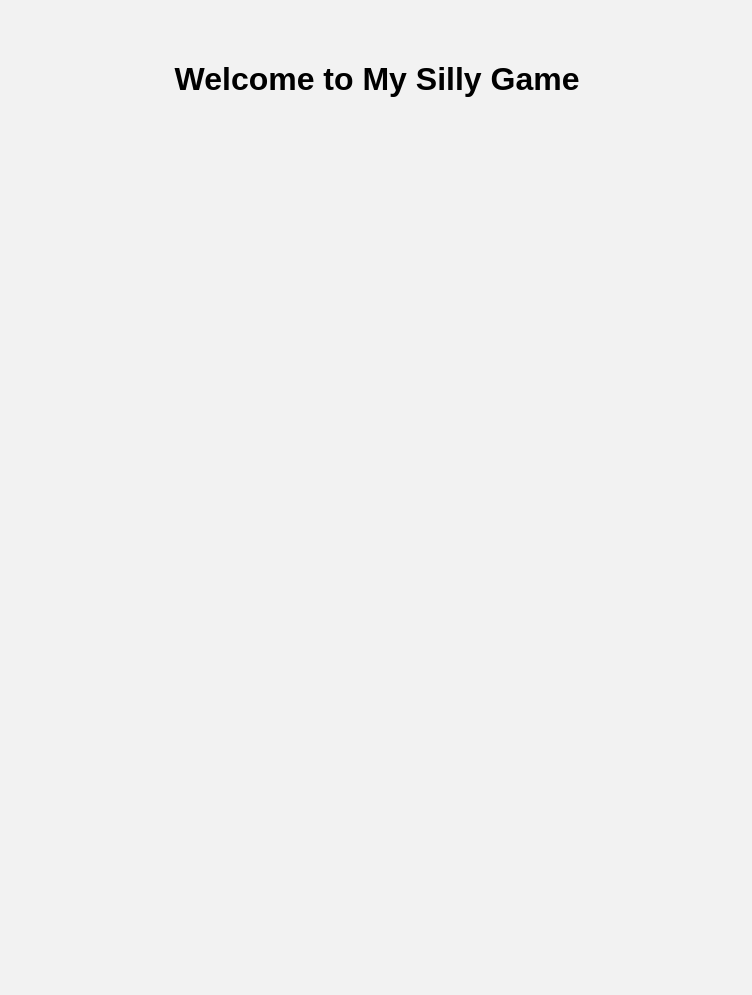
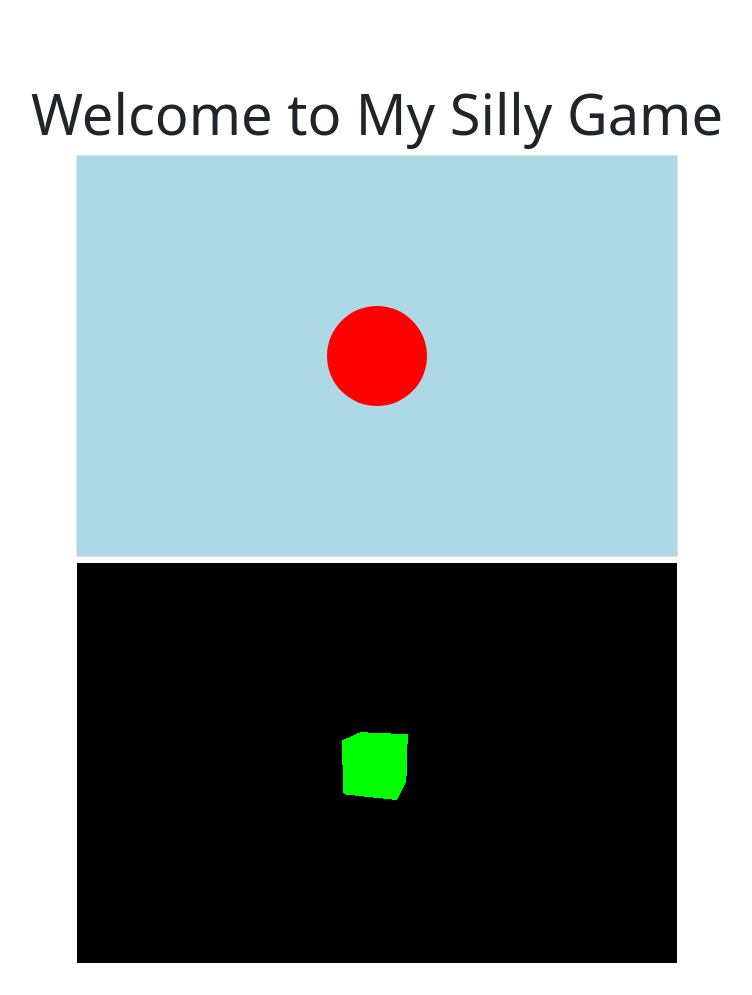
Before and after one commit to TheBlinkCoding/project-one, a plain HTML site: page index.html in a window 1280 px wide. Shown: the whole page, without its empty margins (263-1015 px from the left). Before the commit the page ends 800 px from the top, so only its background shows below. Drawn offline with nearby package versions, Linux system fonts and the light colour scheme.

Commit message:
Basic JS

```diff
--- a/index.html
+++ b/index.html
@@ -5,9 +5,23 @@
         <meta name="viewport" content="width=device-width, initial-scale=1.0" />
         <title>My Silly Game</title>
         <link rel="stylesheet" href="style.css" />
+        <link href="https://cdn.jsdelivr.net/npm/bootstrap@5.3.2/dist/css/bootstrap.min.css" rel="stylesheet">
+        <script src="https://cdn.jsdelivr.net/npm/bootstrap@5.3.2/dist/js/bootstrap.bundle.min.js"></script>
     </head>
     <body>
-        <h1>Welcome to My Silly Game</h1>
+        <div class="container text-center mt-5">
+            <h1 class="display-4">Welcome to My Silly Game</h1>
+            <canvas id="myCanvas" width="600" height="400" class="border"></canvas>
+            <div id="three-container" style="width: 600px; height: 400px; margin: auto;"></div>
+        </div>
+
+        <!-- Three.js -->
+        <script src="https://cdn.jsdelivr.net/npm/three@0.158.0/build/three.min.js"></script>
+
+        <!-- ScrollReveal -->
+        <script src="https://unpkg.com/scrollreveal"></script>
+
+        <!-- Custom JS -->
         <script src="script.js"></script>
     </body>
 </html>
--- a/script.js
+++ b/script.js
@@ -1 +1,32 @@
-console.log("Silly game is loading...");
+ScrollReveal().reveal('h1', { delay: 500, origin: 'bottom', distance: '50px' });
+
+// HTML Canvas demo
+const canvas = document.getElementById('myCanvas');
+const ctx = canvas.getContext('2d');
+ctx.fillStyle = 'lightblue';
+ctx.fillRect(0, 0, canvas.width, canvas.height);
+ctx.fillStyle = 'red';
+ctx.beginPath();
+ctx.arc(300, 200, 50, 0, 2 * Math.PI);
+ctx.fill();
+
+// Three.js demo
+const scene = new THREE.Scene();
+const camera = new THREE.PerspectiveCamera(75, 600 / 400, 0.1, 1000);
+const renderer = new THREE.WebGLRenderer();
+renderer.setSize(600, 400);
+document.getElementById('three-container').appendChild(renderer.domElement);
+
+const geometry = new THREE.BoxGeometry();
+const material = new THREE.MeshBasicMaterial({ color: 0x00ff00 });
+const cube = new THREE.Mesh(geometry, material);
+scene.add(cube);
+camera.position.z = 5;
+
+function animate() {
+  requestAnimationFrame(animate);
+  cube.rotation.x += 0.01;
+  cube.rotation.y += 0.01;
+  renderer.render(scene, camera);
+}
+animate();
```
